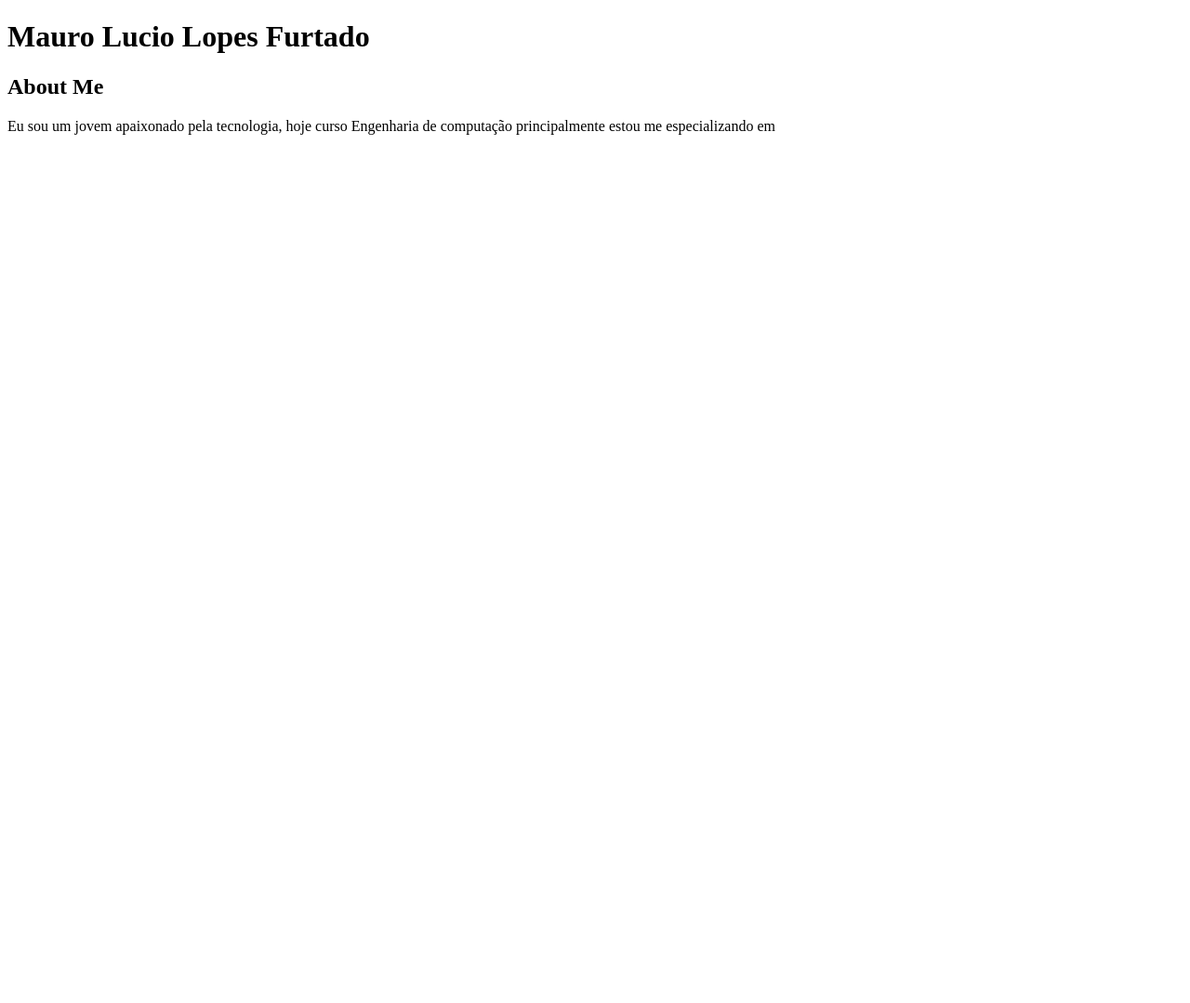
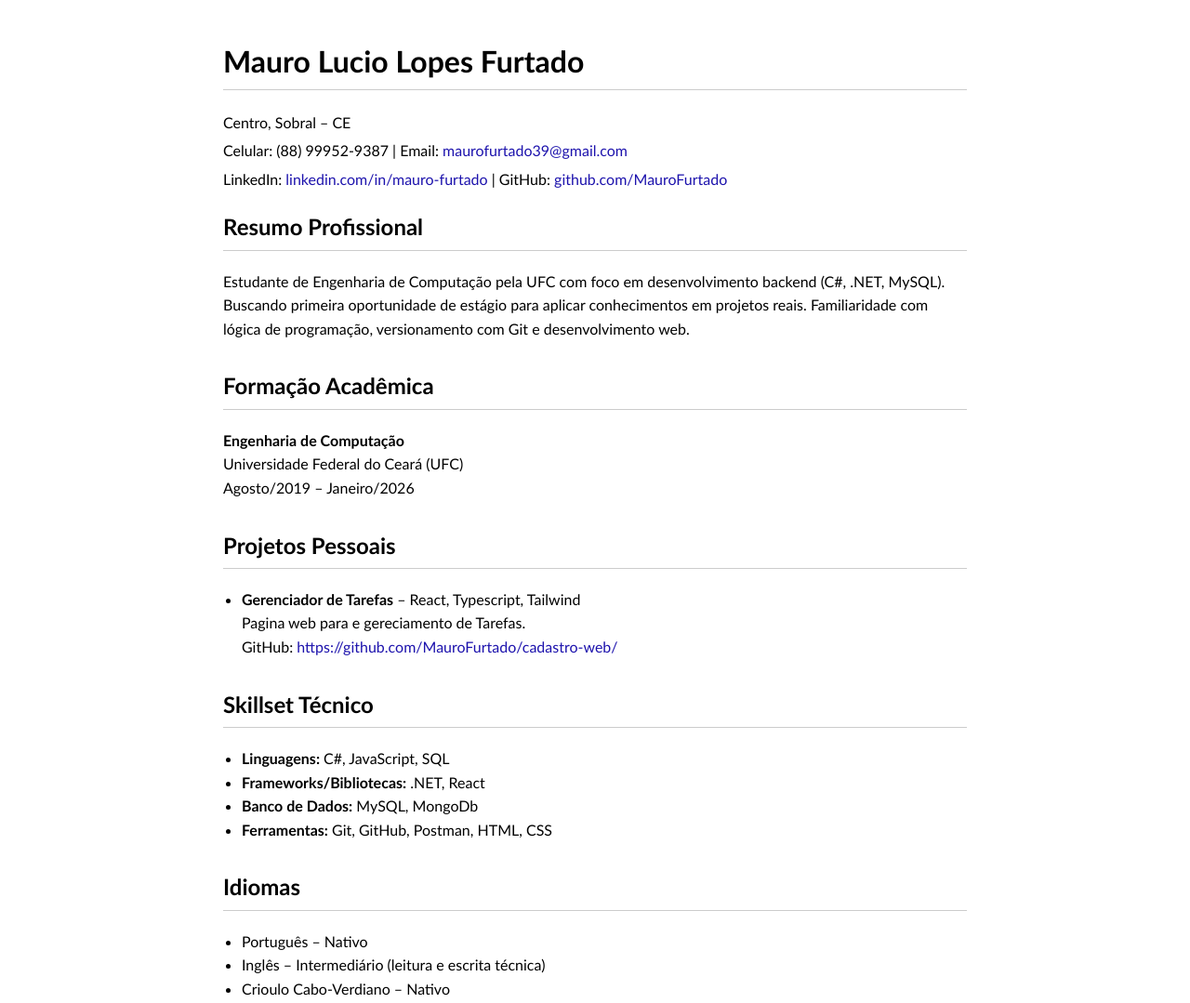
Before and after one commit to MauroFurtado/TecWeb2, a plain HTML site: page index.html in a window 1280 px wide. Shown: the whole page at 93% size. Before the commit the page ends 800 px from the top, so only its background shows below. Drawn offline with Linux system fonts and the light colour scheme.

Commit message:
Update index.html

```diff
--- a/index.html
+++ b/index.html
@@ -1,14 +1,86 @@
 <!DOCTYPE html>
-<html lang="pt br">
+<html lang="pt-BR">
 <head>
-    <meta charset="UTF-8">
-    <meta name="viewport" content="width=device-width, initial-scale=1.0">
-    <title>Apresentação</title>
+  <meta charset="UTF-8">
+  <meta name="viewport" content="width=device-width, initial-scale=1.0">
+  <title>Currículo - Mauro Furtado</title>
+  <style>
+    body {
+      font-family: Calibri, sans-serif;
+      margin: 40px auto;
+      max-width: 800px;
+      color: #000;
+      background-color: #fff;
+      line-height: 1.6;
+    }
+    h1, h2 {
+      border-bottom: 1px solid #ccc;
+      padding-bottom: 5px;
+    }
+    a {
+      color: #1d13ad;
+      text-decoration: none;
+    }
+    ul {
+      padding-left: 20px;
+    }
+    .section {
+      margin-bottom: 30px;
+    }
+    .contact-info {
+      margin-bottom: 20px;
+    }
+    .contact-info p {
+      margin: 5px 0;
+    }
+  </style>
 </head>
 <body>
-    <h1>Mauro Lucio Lopes Furtado</h1>
-    <h2>About Me</h2>
-    <p> Eu sou um jovem apaixonado pela tecnologia, hoje curso Engenharia de computação principalmente estou me especializando em  </p>
+  <h1>Mauro Lucio Lopes Furtado</h1>
+  <div class="contact-info">
+    <p>Centro, Sobral – CE</p>
+    <p>Celular: (88) 99952-9387 | Email: <a href="mailto:maurofurtado39@gmail.com">maurofurtado39@gmail.com</a></p>
+    <p>LinkedIn: <a href="https://www.linkedin.com/in/mauro-furtado-5845791a8" target="_blank">linkedin.com/in/mauro-furtado</a> | GitHub: <a href="https://github.com/MauroFurtado" target="_blank">github.com/MauroFurtado</a></p>
+  </div>
 
+  <div class="section">
+    <h2>Resumo Profissional</h2>
+    <p>Estudante de Engenharia de Computação pela UFC com foco em desenvolvimento backend (C#, .NET, MySQL). Buscando primeira oportunidade de estágio para aplicar conhecimentos em projetos reais. Familiaridade com lógica de programação, versionamento com Git e desenvolvimento web.</p>
+  </div>
+
+  <div class="section">
+    <h2>Formação Acadêmica</h2>
+    <p><strong>Engenharia de Computação</strong><br>
+    Universidade Federal do Ceará (UFC)<br>
+    Agosto/2019 – Janeiro/2026</p>
+  </div>
+
+  <div class="section">
+    <h2>Projetos Pessoais</h2>
+    <ul>
+      <li><strong>Gerenciador de Tarefas</strong> – React, Typescript, Tailwind<br>
+      Pagina web para e gereciamento de Tarefas.<br>
+      GitHub: <a href="https://github.com/MauroFurtado/cadastro-web/tree/master/cadastramento" target="_blank">https://github.com/MauroFurtado/cadastro-web/</a></li>
+    </ul>
+  </div>
+
+  <div class="section">
+    <h2>Skillset Técnico</h2>
+    <ul>
+      <li><strong>Linguagens:</strong> C#, JavaScript, SQL</li>
+      <li><strong>Frameworks/Bibliotecas:</strong> .NET, React</li>
+      <li><strong>Banco de Dados:</strong> MySQL, MongoDb</li>
+      <li><strong>Ferramentas:</strong> Git, GitHub, Postman, HTML, CSS</li>
+    </ul>
+  </div>
+
+  <div class="section">
+    <h2>Idiomas</h2>
+    <ul>
+      <li>Português – Nativo</li>
+      <li>Inglês – Intermediário (leitura e escrita técnica)</li>
+      <li>Crioulo Cabo-Verdiano – Nativo</li>
+    </ul>
+  </div>
 </body>
 </html>
```
